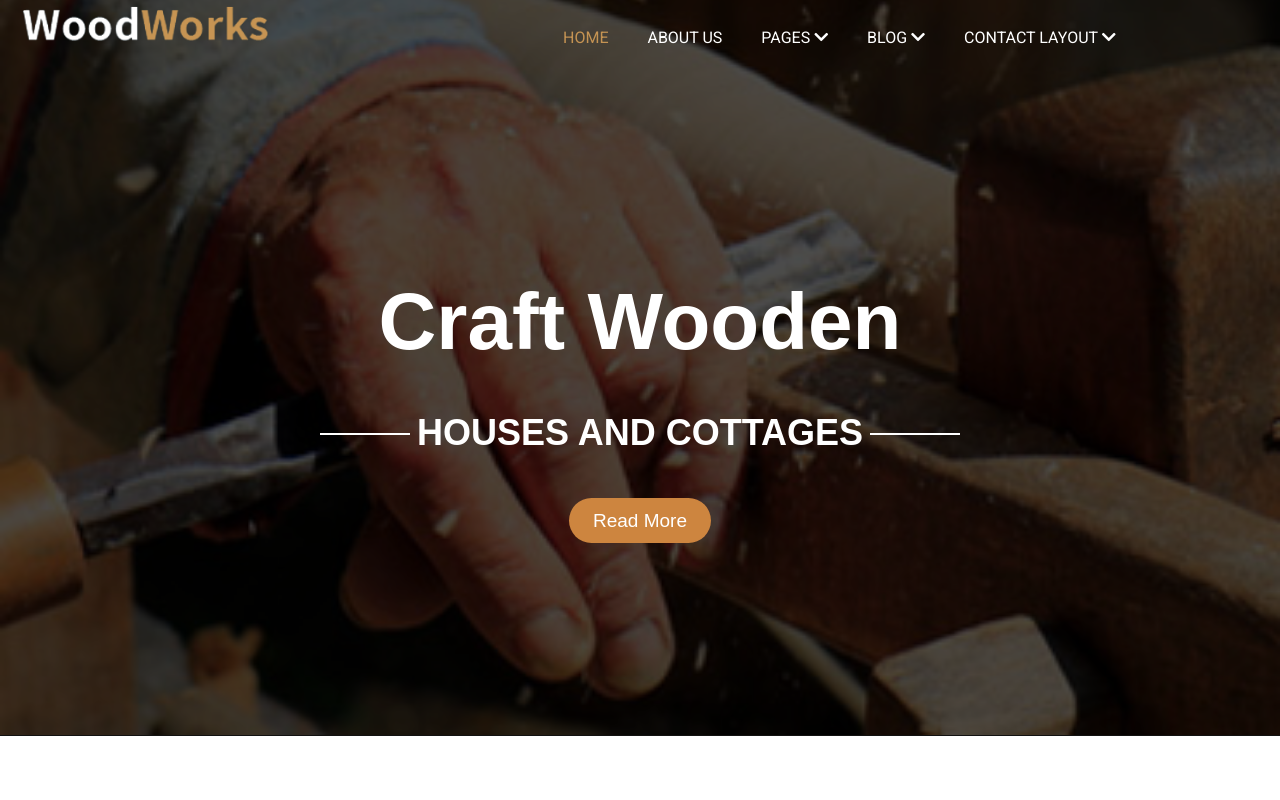
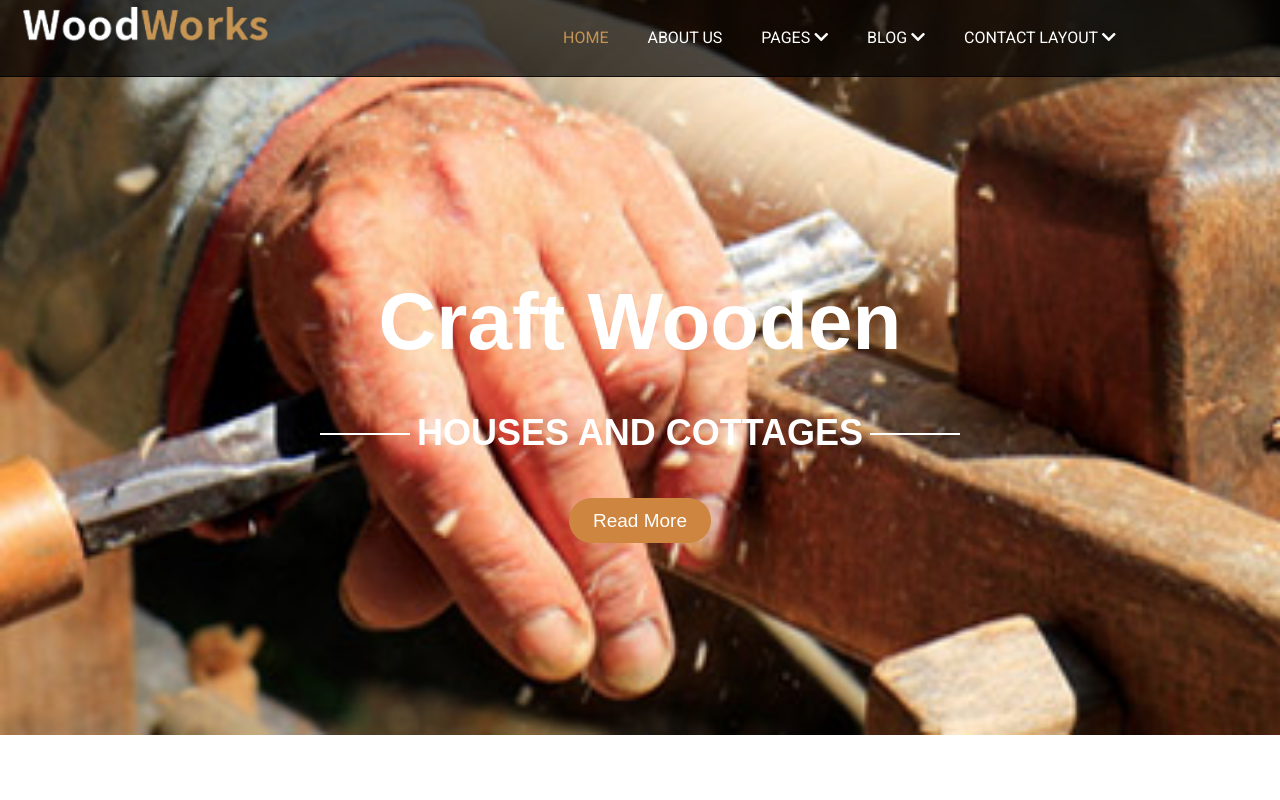
Before and after one commit to Programmermahim/Main-Assignment-19, a plain HTML site: page index.html in a window 1280 px wide. Shown: the top 800 px of the page. Drawn offline with Linux system fonts and the light colour scheme.

Commit message:
Update style.css

```diff
--- a/style.css
+++ b/style.css
@@ -48,18 +48,16 @@ body {
     color: rgba(0, 0, 0, 0.767);
 
 }
-
 .header_section::after {
     content: '';
     position: absolute;
     top: 0;
     left: 0;
     width: 100%;
-    height: 100%;
-    background-color: rgba(0, 0, 0, 0.7);
+    height: 100%
     z-index: -1;
+}
 
-}
 
 .active {
     color: #c59353 !important;
@@ -69,10 +67,10 @@ body {
     top: 0;
     left: 0;
     width: 100%;
-    height: 100%;
+    /* height: 100%; */
     background-color: rgba(0, 0, 0, 0.7);
     border-bottom: 1px solid;
-    z-index: 99999;
+    /* z-index: 99999; */
 
 }
 
```
